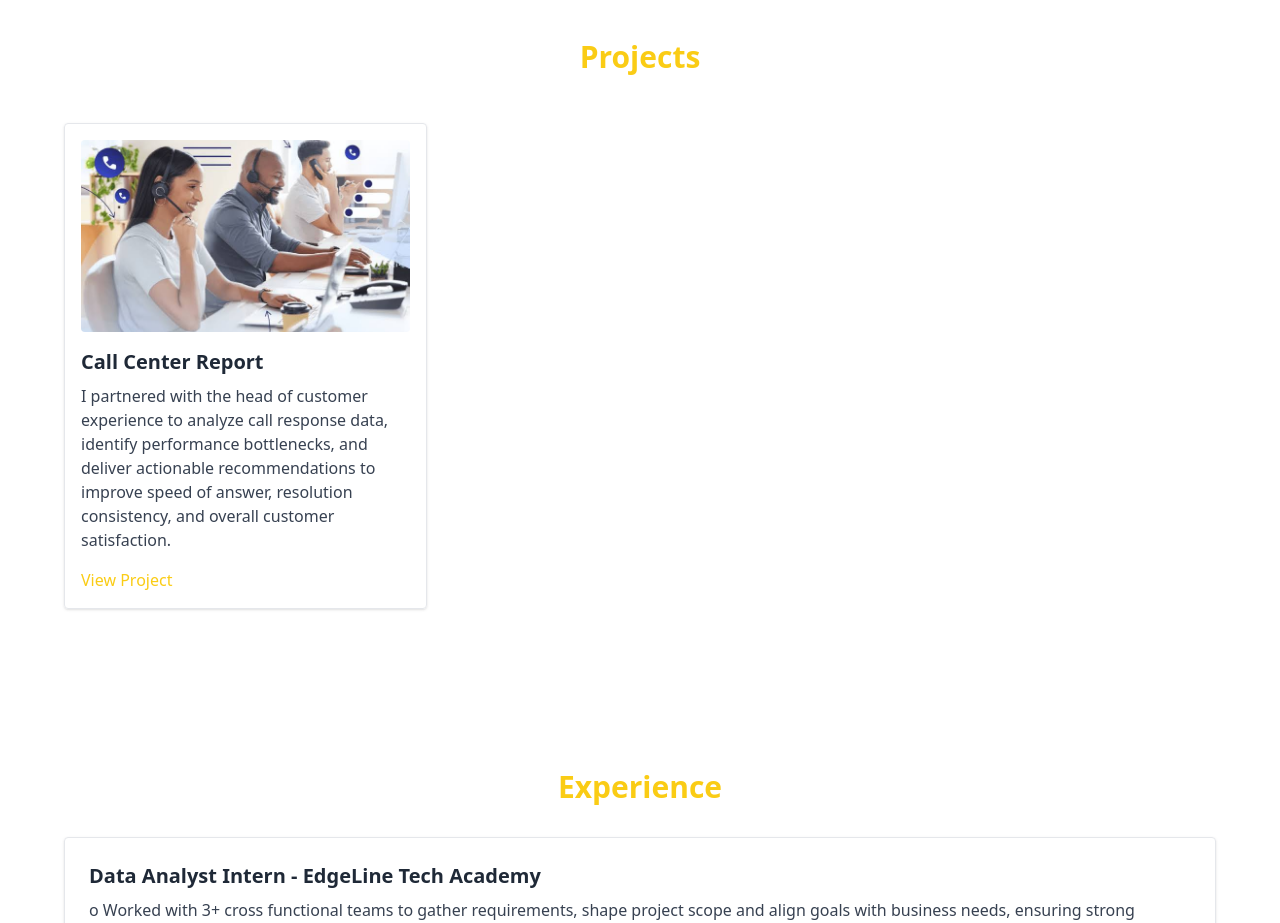
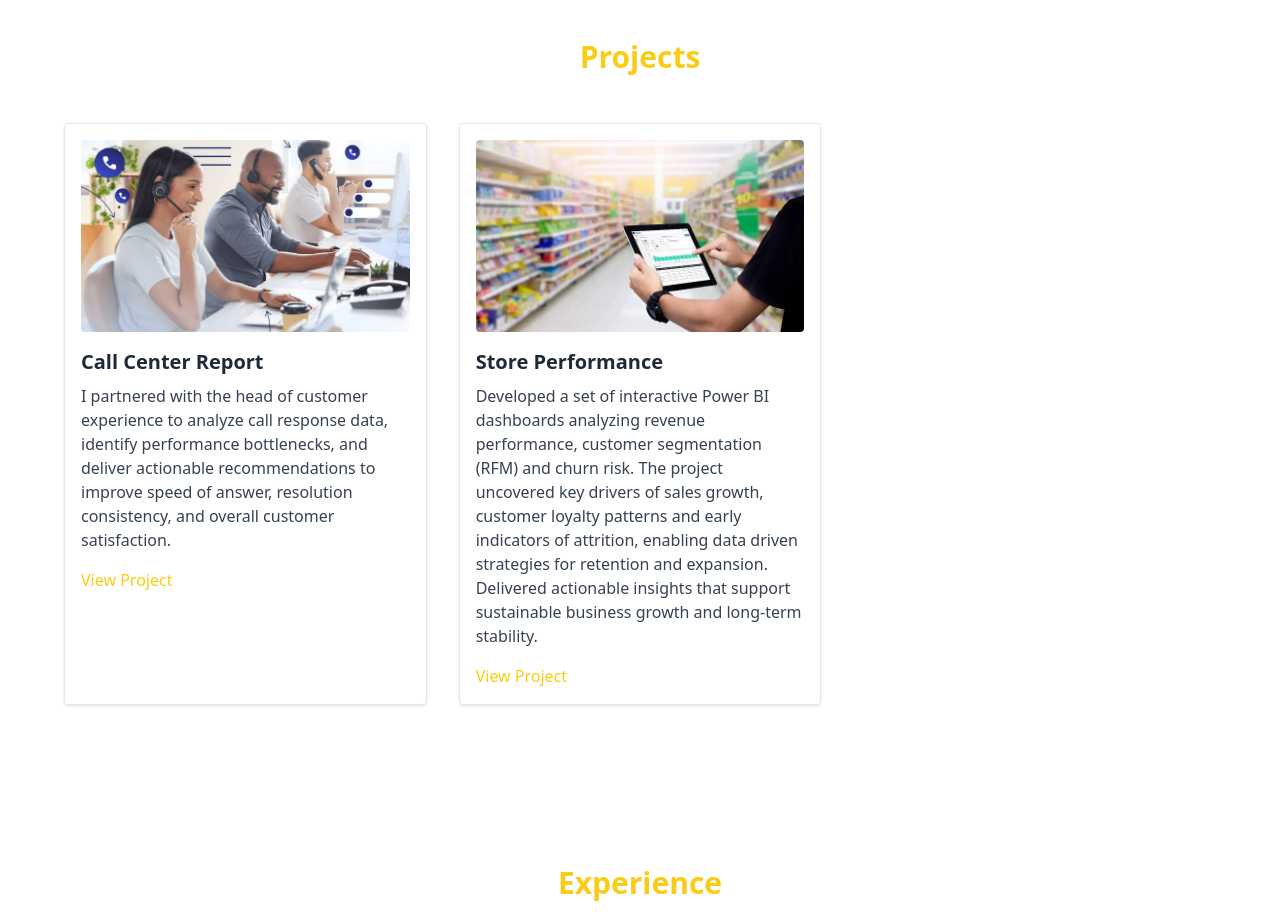
Before and after one commit to Theophilusehimegbe/Theophilusehimegbe.github.io, a plain HTML site: page index.html in a window 1280 px wide. Shown: the part 1900-2823 px from the top of the page. Drawn offline with nearby package versions, Linux system fonts and the light colour scheme; no server answers.

Commit message:
Update index.html

```diff
--- a/index.html
+++ b/index.html
@@ -125,10 +125,12 @@ path: 'https://assets10.lottiefiles.com/packages/lf20_jcikwtux.json'
 <section id="projects" class="fade-section py-20 px-4 bg-white">
   <div class="max-w-6xl mx-auto">
     <h3 class="text-3xl font-bold text-yellow-400 mb-12 text-center">Projects</h3>
-    <div class="grid md:grid-cols-3 gap-8">
+
+    <!-- Responsive grid -->
+    <div class="grid gap-8 sm:grid-cols-2 lg:grid-cols-3">
 
       <!-- Project 1: Call Center Analysis -->
-      <div class="p-4 rounded shadow border border-gray-200">
+      <div class="p-4 rounded shadow border border-gray-200 transform transition duration-300 hover:scale-105 hover:shadow-lg">
         <img src="images/call-center-screenshot.JPG" alt="Call Center Report Project" class="w-full h-48 object-cover mb-4 rounded">
         <h4 class="text-xl font-semibold mb-2">Call Center Report</h4>
         <p class="text-gray-700 mb-4">
@@ -136,6 +138,17 @@ path: 'https://assets10.lottiefiles.com/packages/lf20_jcikwtux.json'
         </p>
         <a href="https://theophilusehimegbe.github.io/call-center-report" class="text-yellow-400 hover:underline" target="_blank">View Project</a>
       </div>
+
+      <!-- Project 2: Store Performance -->
+      <div class="p-4 rounded shadow border border-gray-200 transform transition duration-300 hover:scale-105 hover:shadow-lg">
+        <img src="images/store_performance.jpg" alt="Store Performance Project" class="w-full h-48 object-cover mb-4 rounded">
+        <h4 class="text-xl font-semibold mb-2">Store Performance</h4>
+        <p class="text-gray-700 mb-4">
+          Developed a set of interactive Power BI dashboards analyzing revenue performance, customer segmentation (RFM) and churn risk. The project uncovered key drivers of sales growth, customer loyalty patterns and early indicators of attrition, enabling data driven strategies for retention and expansion. Delivered actionable insights that support sustainable business growth and long-term stability.
+        </p>
+        <a href="https://theophilusehimegbe.github.io/store-performance" class="text-yellow-400 hover:underline" target="_blank">View Project</a>
+      </div>
+
     </div>
   </div>
 </section>
```
